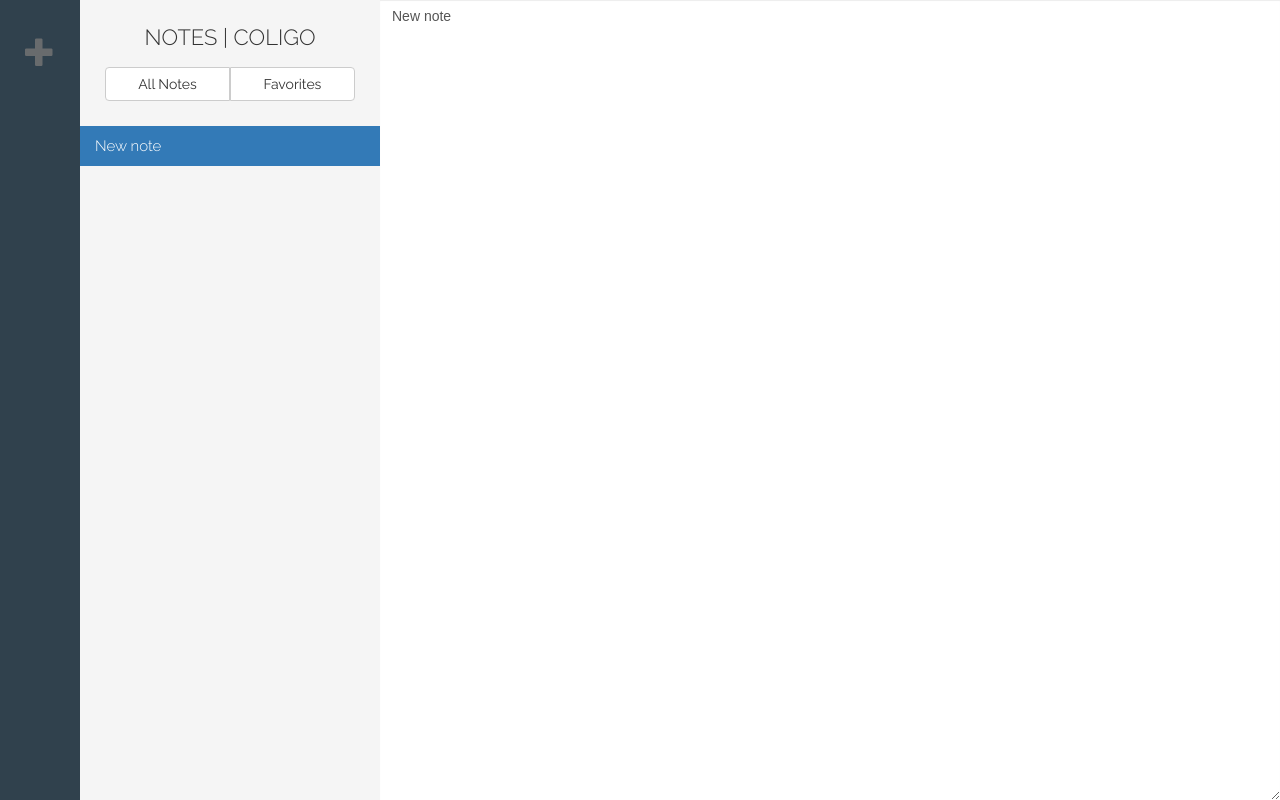
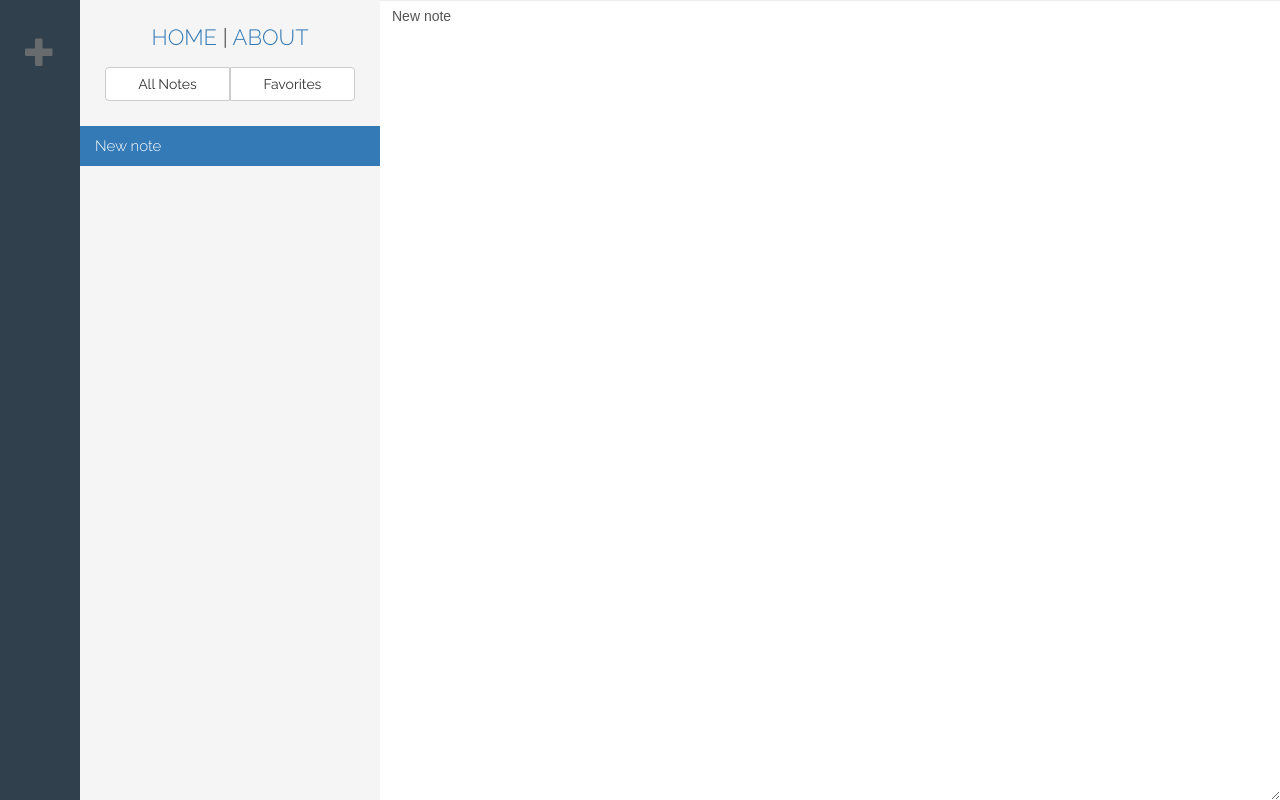
Before and after one commit to Cacaci/React-notes2, a React app: page / in a window 1280 px wide. Built offline with nearby package versions, Linux system fonts and the light colour scheme.

Commit message:
feat: router

```diff
--- a/src/actions/index.js
+++ b/src/actions/index.js
@@ -71,7 +71,8 @@ export const toggleFavorite = index => ({
   index
 })
 
-/* 写法二：用括号括起来可以省略return */
+/* 写法二：用括号括起来可以省略return  this will return a object
+ES 6中的规则是，紧随箭头的{ 被解析为块的开始，而不是对象的开始，所以小括号包裹对象字面量是唯一一个你需要牢记的小窍门 */
 export const toggleFilter = style => ({
   type: TOGGLE_FILTER,
   style
--- /dev/null
+++ b/src/components/About.js
@@ -0,0 +1,13 @@
+import React, { Component } from 'react'
+import { Link } from 'react-router-dom'
+
+export default class About extends Component {
+  render () {
+    return (
+      <div>
+        <h2>我是关于页面</h2>
+        <Link to="/">首页</Link>
+      </div>
+    )
+  }
+}
--- /dev/null
+++ b/src/components/Article.js
@@ -0,0 +1,19 @@
+import React, { Component } from 'react'
+import { Link } from 'react-router-dom'
+
+export default class Article extends Component {
+  componentDidMount () {
+    const id = this.props.match.params.id
+    console.log(`我是第${id}篇文章`)
+  }
+  render () {
+    const id = this.props.match.params.id
+    return (
+      <div>
+        <h2>我是文章页面</h2>
+        <Link to="/">首页</Link>
+        <span>第{id}篇文章</span>
+      </div>
+    )
+  }
+}
--- a/src/components/NoteList.js
+++ b/src/components/NoteList.js
@@ -47,6 +47,7 @@
 
 /* ES6写法(actions) */
 import React, { Component } from 'react'
+import { Link } from 'react-router-dom'
 import PropTypes from 'prop-types'
 
 export default class NoteList extends Component {
@@ -81,7 +82,7 @@ export default class NoteList extends Component {
     return (
       <div id="notes-list">
         <div id="list-header">
-          <h2>Notes | coligo</h2>
+          <h2><Link to="/">Home</Link> | <Link to="/about">About</Link></h2>
           <div className="btn-group btn-group-justified" role="group">
             <div className="btn-group" role="group">
               <button onClick={() => handleFilter('all')} type="button" className="btn btn-default">All Notes</button>
--- a/src/index.js
+++ b/src/index.js
@@ -8,6 +8,16 @@ import reducers from './reducers'
 import App from './containers/App'
 import registerServiceWorker from './registerServiceWorker'
 // import { addNote } from './actions'
+
+/* 路由相关 */
+import {
+  BrowserRouter as Router,
+  Route,
+  Link
+} from 'react-router-dom'
+import About from './components/About'
+import Article from './components/Article'
+/* end */
 
 const store = createStore(
   reducers,
@@ -31,7 +41,14 @@ console.log(store.getState())
 
 ReactDOM.render(
   <Provider store={store}>
-    <App />
+    {/* <App /> */}
+    <Router>
+      <div className="wrap" style={{ height: "100%" }}>
+        <Route exact path="/" component={App} />
+        <Route path="/about" component={About} />
+        <Route path="/article/:id" component={Article} />
+      </div>
+    </Router>
   </Provider>,
   document.getElementById('app')
 )
```
